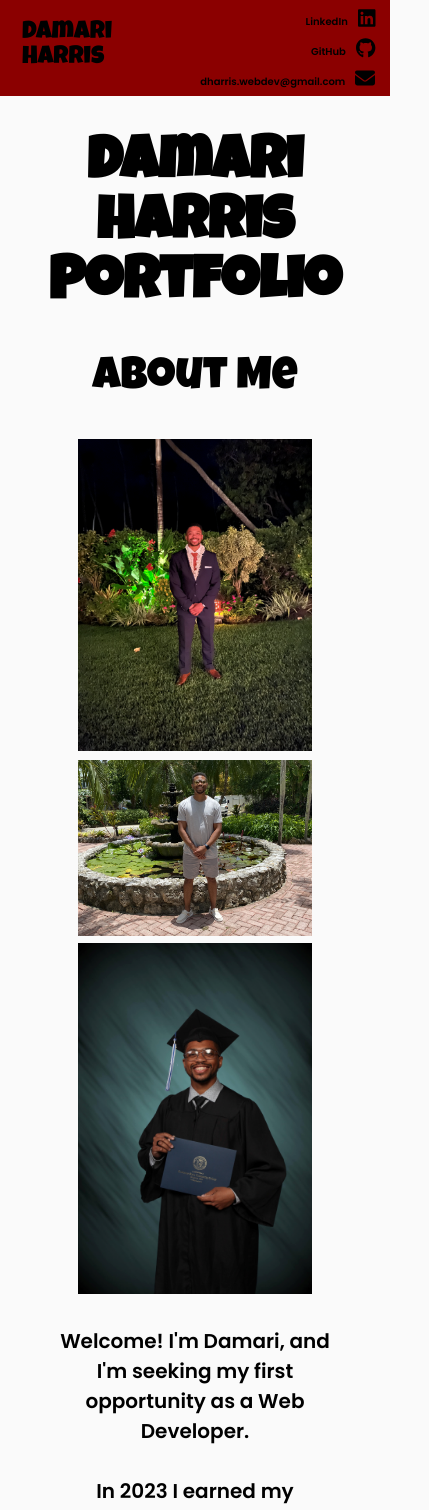
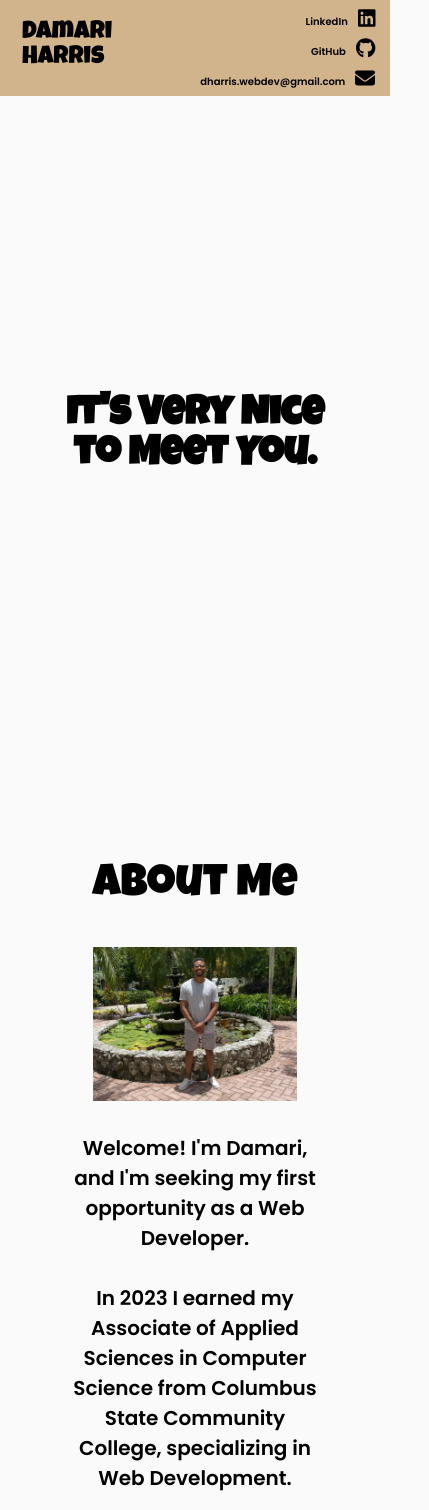
Before and after one commit to dtharris95/damari-harris-portfolio, a React (Create React App) app: page / in a window 390 px wide. Shown: the top 1510 px of the page, 429 px wide, since content can reach past the window. Built offline with nearby package versions, Linux system fonts and the light colour scheme.

Commit message:
Fixed page width to exclude any runoff and prevent scorlling too far to the right

```diff
--- a/src/components/Cards/cards.js
+++ b/src/components/Cards/cards.js
@@ -57,9 +57,7 @@ function BasicExample() {
               A website where guests can find information, RSVP, and view the
               registry for my wedding!
             </Card.Text>
-            <Card.Text className="card-skills">
-              WordPress | PHP | MySQL
-            </Card.Text>
+            <Card.Text className="card-skills">WordPress</Card.Text>
             {/* <Button variant="primary">Visit Site</Button> */}
           </Card.Body>
 
--- a/src/components/Cards/cards.scss
+++ b/src/components/Cards/cards.scss
@@ -10,6 +10,7 @@
 }
 
 .card-title {
+    font-size: 23px;
     justify-content: center;
 }
 
@@ -30,7 +31,7 @@
 }
 
 .card-skills:hover {
-    color: darkred;
+    color: tan;
 }
 
 @media screen and (max-width: 576px) {
@@ -57,7 +58,7 @@
     }
 
     .card-skills:hover {
-        color: darkred;
+        color: tan;
     }
 
 }
--- a/src/components/Homepage/index.js
+++ b/src/components/Homepage/index.js
@@ -1,13 +1,5 @@
 import { FontAwesomeIcon } from "@fortawesome/react-fontawesome";
 import {} from "@fortawesome/free-solid-svg-icons";
-import {
-  faBootstrap,
-  faCss3,
-  faGit,
-  faHtml5,
-  faJs,
-  faReact,
-} from "@fortawesome/free-brands-svg-icons";
 import "./index.scss";
 import "animate.css";
 import officiant from "../../assets/images/officiant.png";
@@ -21,20 +13,21 @@ const Homepage = () => {
   return (
     <div className="flex-container">
       <div className="container-home">
-        <h1 className="main-header">Damari Harris Portfolio</h1>
+        <div className="header-container">
+          <h1 className="main-header">It's Very Nice to Meet You.</h1>
+        </div>
 
-        {/* <Accordion /> */}
         <div className="about-section">
           <h2 className="about-me">About Me</h2>
 
           <div className="image-container">
-            <div className="personalimg-container">
+            {/* <div className="personalimg-container">
               <img
                 aria-label="Officiant of a wedding"
                 className="officiant-img"
                 src={officiant}
               ></img>
-            </div>
+            </div> */}
             <div>
               <img
                 aria-label="On vacation"
@@ -44,13 +37,13 @@ const Homepage = () => {
                 src={vacation}
               ></img>
             </div>
-            <div>
+            {/* <div>
               <img
                 aria-label="Graduate"
                 className="graduate-img"
                 src={graduate}
               ></img>
-            </div>
+            </div> */}
           </div>
 
           <p className="info-text">
--- a/src/components/Homepage/index.scss
+++ b/src/components/Homepage/index.scss
@@ -1,7 +1,11 @@
+* {
+    box-sizing: border-box;
+}
+
 .container-home {
-        position: absolute;
-        overflow: hidden;
-        padding: 0 20%;
+    position: absolute;
+    overflow: hidden;
+    padding: 0 15%;
 }
 
 .main-header {
@@ -10,8 +14,20 @@
     font-size: 105px;
 }
 
+.header-container {
+    padding-top: 5%;
+    // padding-bottom: 25%;
+}
+
+.flex-container {
+    display: flex;
+    flex-wrap: nowrap;
+    justify-content: center;
+}
+
 .about-section, .skills-section, .facts-section, .project-section {
-    // padding-bottom: 50px;
+    padding-top: 50px;
+    padding-bottom: 50px;
     text-align: center;
 }
 
@@ -40,7 +56,7 @@
 }
 
 .skills-text:hover {
-    color: darkred;
+    color: tan;
 }
 
 .intro-text {
@@ -50,12 +66,12 @@
 }
 
 .resume-link {
-    color: darkred;
+    color: tan;
 }
 
 .vacation-img {
     // margin: auto;
-    margin-top: 10%;
+    // margin-top: 10%;
 }
 
 .personal-img {
@@ -69,8 +85,8 @@
 }
 
 .image-container {
-    display: grid;
-    grid-template-columns: auto auto auto;
+    // display: grid;
+    // grid-template-columns: auto auto auto;
 }
 
 // p {
@@ -117,11 +133,18 @@ body {
     }
 
     .main-header {
-        font-size: 60px;
+        font-size: 40px;
+        align-items: center;
+    }
+
+    .header-container {
+        padding-top: 100%;
+        padding-bottom: 100%;
     }
 
     .container-home {
         width: 80%;
+        padding: 0 5%;
     }
 
     .about-section, .skills-section, .facts-section, .project-section {
--- a/src/components/Navbar/index.js
+++ b/src/components/Navbar/index.js
@@ -6,7 +6,9 @@ import { faEnvelope } from "@fortawesome/free-solid-svg-icons";
 const Navbar = () => {
   return (
     <nav className="nav-bar">
-      <h1 className="nav-title">Damari Harris</h1>
+      <div className="title-container">
+        <h1 className="nav-title">Damari Harris</h1>
+      </div>
       <ul>
         <li className="nav-links">
           LinkedIn
--- a/src/components/Navbar/index.scss
+++ b/src/components/Navbar/index.scss
@@ -1,10 +1,11 @@
+body {
+    margin: 0;
+    background-color: rgba(245, 245, 245, 0.479);
+}
+
 .nav-bar {
     overflow: hidden;
-    // position: absolute;
-    background: darkred;
-    // height: 100px;
-    width: 100%;
-    // min-width: 500px;
+    background: tan;
 
     h1 {
         position: absolute;
@@ -37,17 +38,11 @@
 
 .nav-title {
     font-size: 35px;
-    display: flex;
-    flex-wrap: nowrap;
     margin: 30px 2px;
 }
 
 .nav-links {
 
-}
-
-body {
-    background-color: rgba(245, 245, 245, 0.479);
 }
 
 @media screen and (max-width: 576px) {
@@ -56,6 +51,7 @@ body {
     }
 
     .nav-bar {
+        overflow: hidden;
         display: flex;
         flex-direction: column;
     }
```
Also changed, not shown: 1 other file (tests, documents, lock files or other folders).
